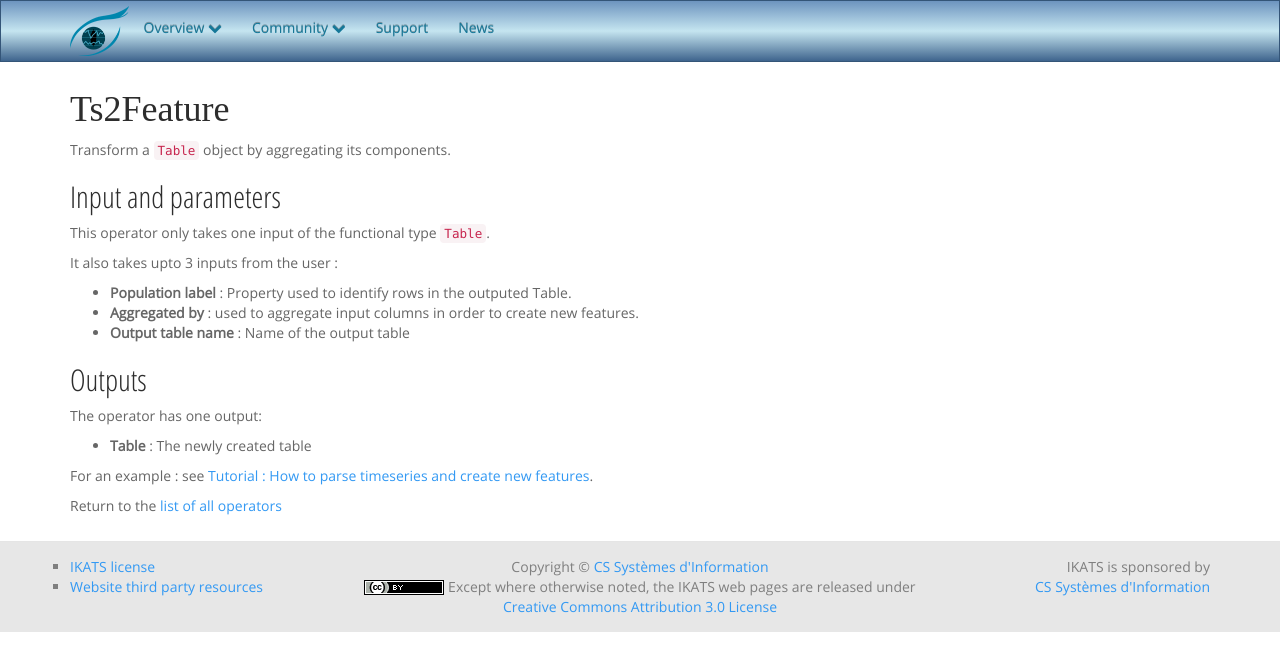
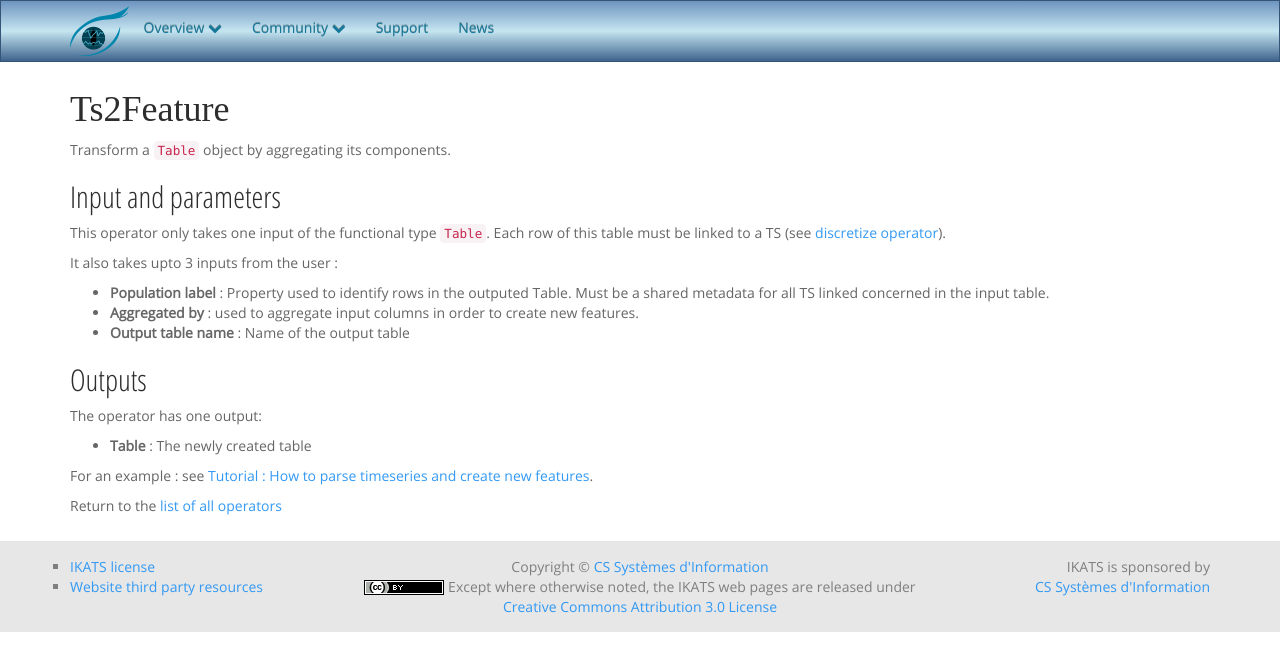
Before and after one commit to IKATS/ikats.github.io, a Jekyll site: the page built from doc/operators/ts2Feature.md, in a window 1280 px wide. Shown: the top 671 px of the page. Built offline with Jekyll 4.4.1, drawn with Linux system fonts in a browser that asks for light colours; some web fonts are replaced.

Commit message:
Precise doc about AddTSColumn and MergeTable

```diff
--- a/doc/operators/ts2Feature.md
+++ b/doc/operators/ts2Feature.md
@@ -11,11 +11,11 @@ Transform a `Table` object by aggregating its components.
 
 ## Input and parameters
 
-This operator only takes one input of the functional type `Table`.
+This operator only takes one input of the functional type `Table`. Each row of this table must be linked to a TS (see [discretize operator](/doc/operators/discretize.html)).
 
 It also takes upto 3 inputs from the user :
 
-- **Population label** : Property used to identify rows in the outputed Table.
+- **Population label** : Property used to identify rows in the outputed Table. Must be a shared metadata for all TS linked concerned in the input table.
 - **Aggregated by** : used to aggregate input columns in order to create new features.
 - **Output table name** : Name of the output table
 
```
Also changed, not shown: doc/operators/mergeTables.md (+1 -1 lines).
